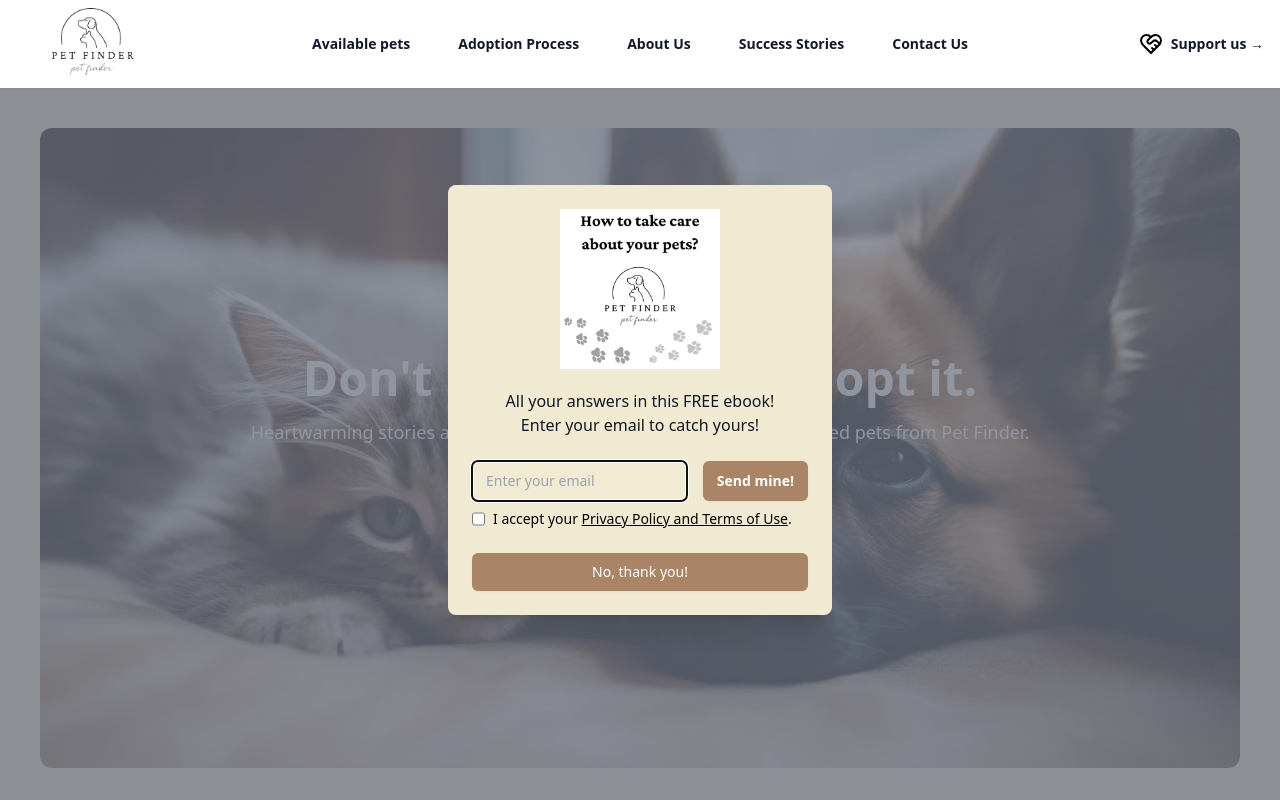
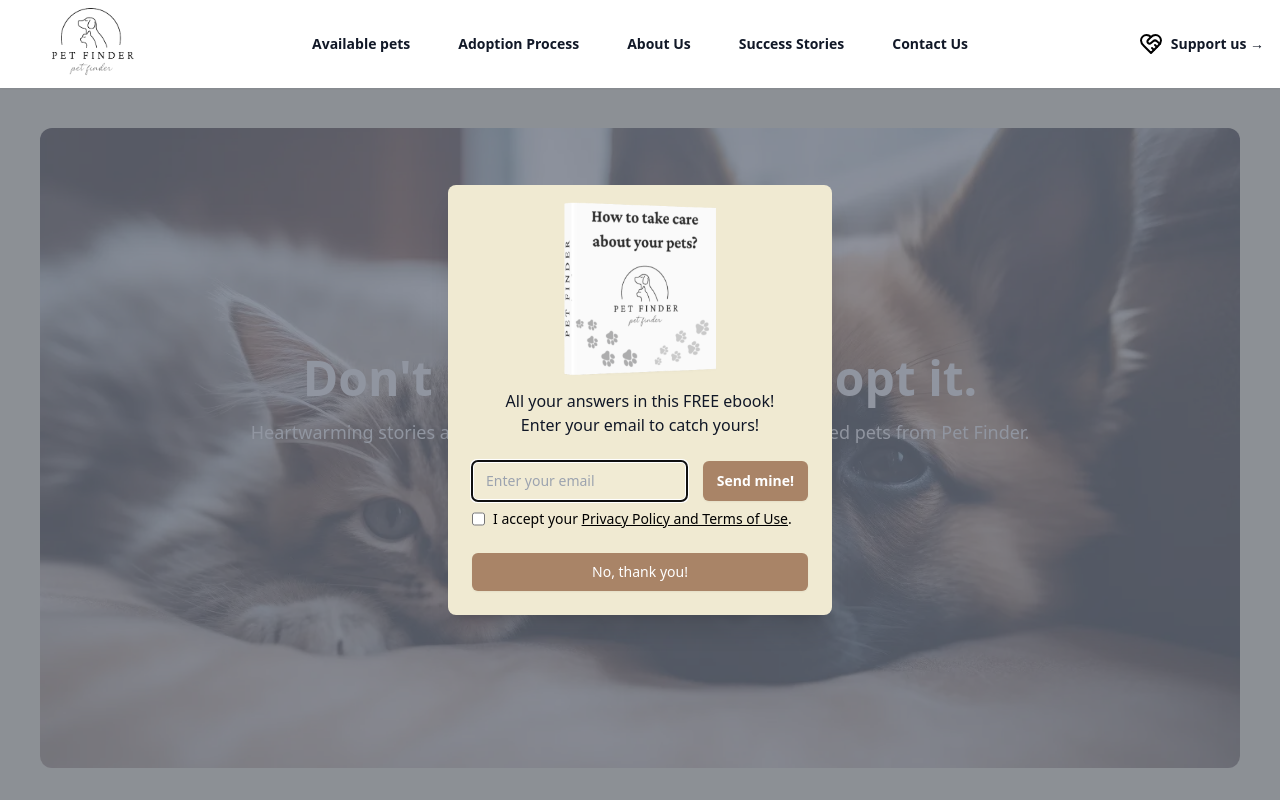
Before and after one commit to OskarSollenberg/petfinder, a React (Vite) app: page / in a window 1280 px wide. Shown: the top 800 px of the page. Built offline with nearby package versions, Linux system fonts and the light colour scheme.

Commit message:
Added ebook mockup in popup

```diff
--- a/src/components/Popup.jsx
+++ b/src/components/Popup.jsx
@@ -1,6 +1,6 @@
 import { Fragment, useState, useEffect } from "react";
 import { Dialog, Transition } from "@headlessui/react";
-import ebook from "../assets/ebook.png";
+import ebook from "../assets/ebook-cover.png";
 
 export default function Popup() {
   const [showPopup, setShowPopup] = useState(false);
@@ -48,7 +48,7 @@ export default function Popup() {
           >
             <div className="relative inline-block align-bottom bg-[#f0ead2] rounded-lg px-4 pt-5 pb-4 text-left overflow-hidden shadow-xl transform transition-all sm:my-8 sm:align-middle sm:max-w-sm sm:w-full sm:p-6">
               <div>
-                <div className="mx-auto flex items-center justify-center h-40 w-40 rounded-full bg-green-100">
+                <div className="mx-auto flex items-center justify-center h-40 w-40">
                   <img
                     src={ebook}
                     alt="cover of ebook titled how to take care about pets"
```
Also changed, not shown: src/assets/ebook-cover.png (added).
